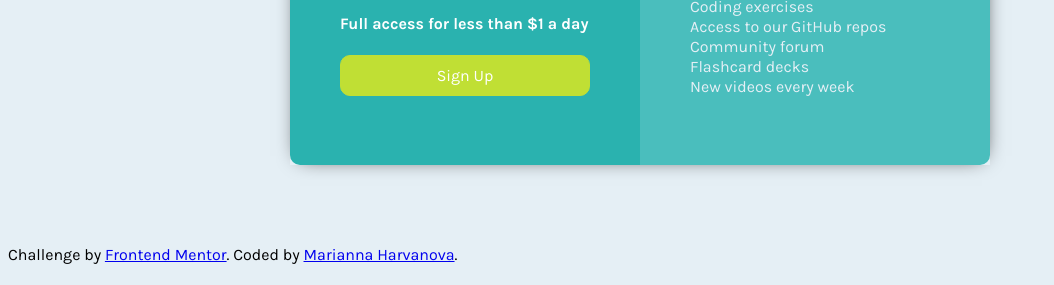
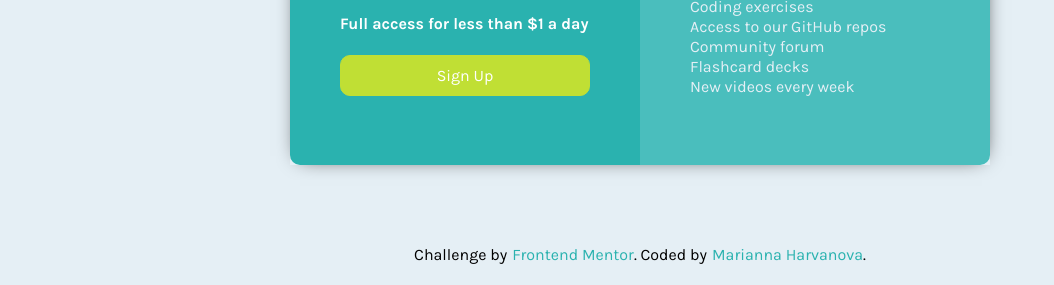
Before and after one commit to mariannahrvn/single-price-grid-component, a plain HTML site: page index.html in a window 1280 px wide. Shown: the part 515-800 px from the top of the page, without its empty margins (0-1054 px from the left). Drawn offline with Linux system fonts and the light colour scheme.

Commit message:
styling footer

```diff
--- a/style.scss
+++ b/style.scss
@@ -104,4 +104,13 @@ body {
 footer {
   font-family: 'Karla', sans-serif;
   font-size: 16px;
+  p.attribution {
+    display: flex;
+    justify-content: center;
+  }
+  p.attribution a {
+    text-decoration: none;
+    color: hsl(179, 62%, 43%);
+    padding-left: 5px;
+  }
 }
```
Also changed, not shown: style.css, 1 other file.
